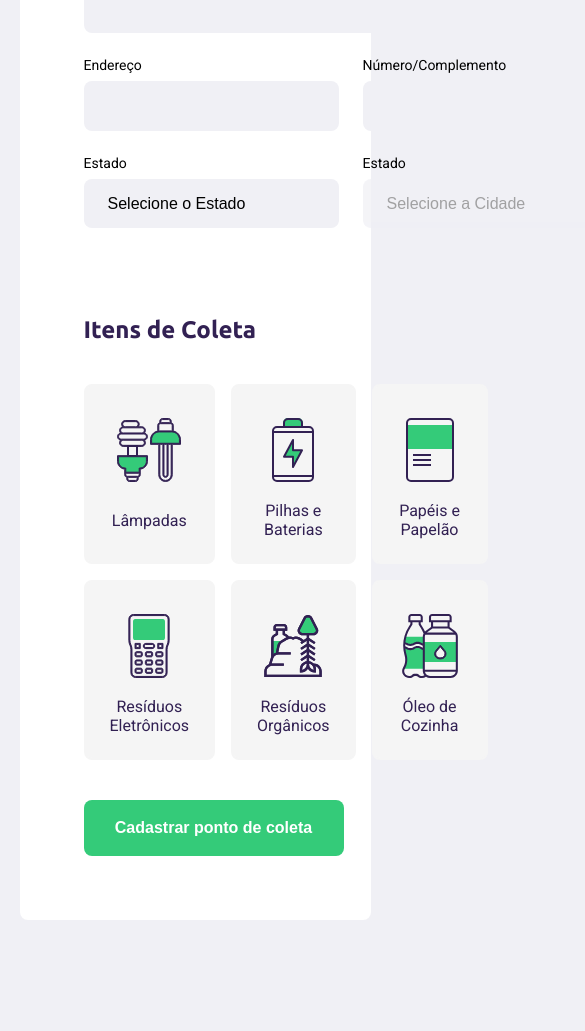
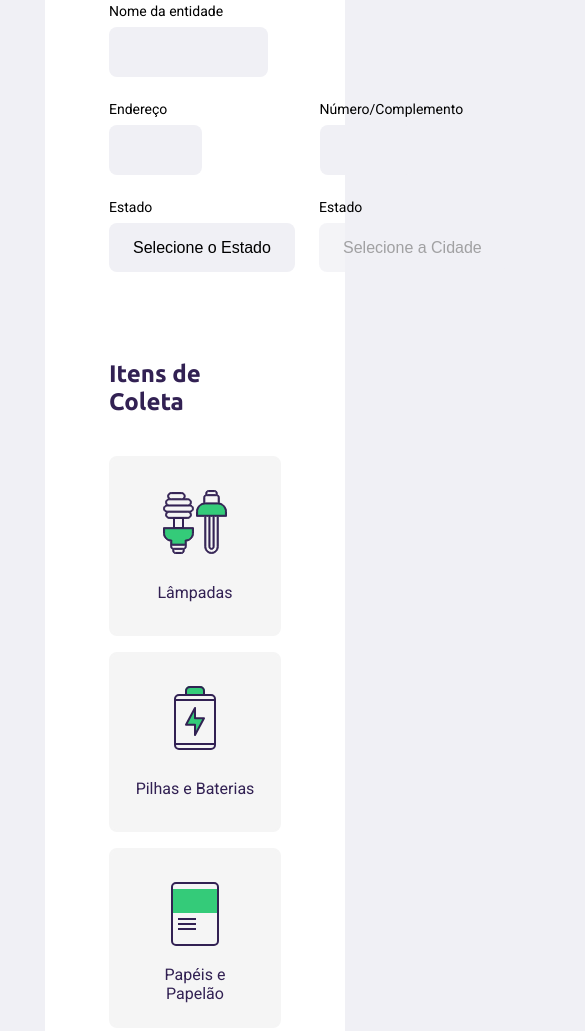
Before and after one commit to netrodslessa/nlw, a plain HTML site: page create-point.html in a window 390 px wide. Shown: the part 541-1572 px from the top of the page, 585 px wide, since content can reach past the window. Before the commit the page ends 1541 px from the top, so only its background shows below. Drawn offline with Linux system fonts and the light colour scheme; no server answers.

Commit message:
algumas modificações no responsivo

```diff
--- a/styles/responsive.css
+++ b/styles/responsive.css
@@ -23,6 +23,37 @@
     #page-search-results .cards img{
         height: 200px
     }
+    #page-create-point{
+        width: 90%;
+        max-width: 800px;
+        /* Alinhamento de caixa (pelo lado de fora) */
+        margin: 0 auto;
+    }
+
+    #page-create-point form fieldset{
+        max-width: 800px;
+    }
+    #page-create-point form h1{
+        text-align: center;
+    }
+    #page-create-point form{
+        max-width: 300px;
+    }
+    #page-create-point .items-grid{
+        display: grid;/*Multidimencionais*/
+        grid-template-columns: 1fr;/* fraciona o espaço colocando, neste caso, 3 colunas*/
+        gap: 16px; /*para separar os itens do grid*/
+    }
+    #page-create-point form button{
+       left: 50%;
+       transform: translateX(-50%)
+    }
+    #page-create-point .field{
+        width: 80%;
+    }
+    #page-create-point .field input{
+        width: 50%;
+    }
 }
 
 @media (min-width: 1700px){
```
